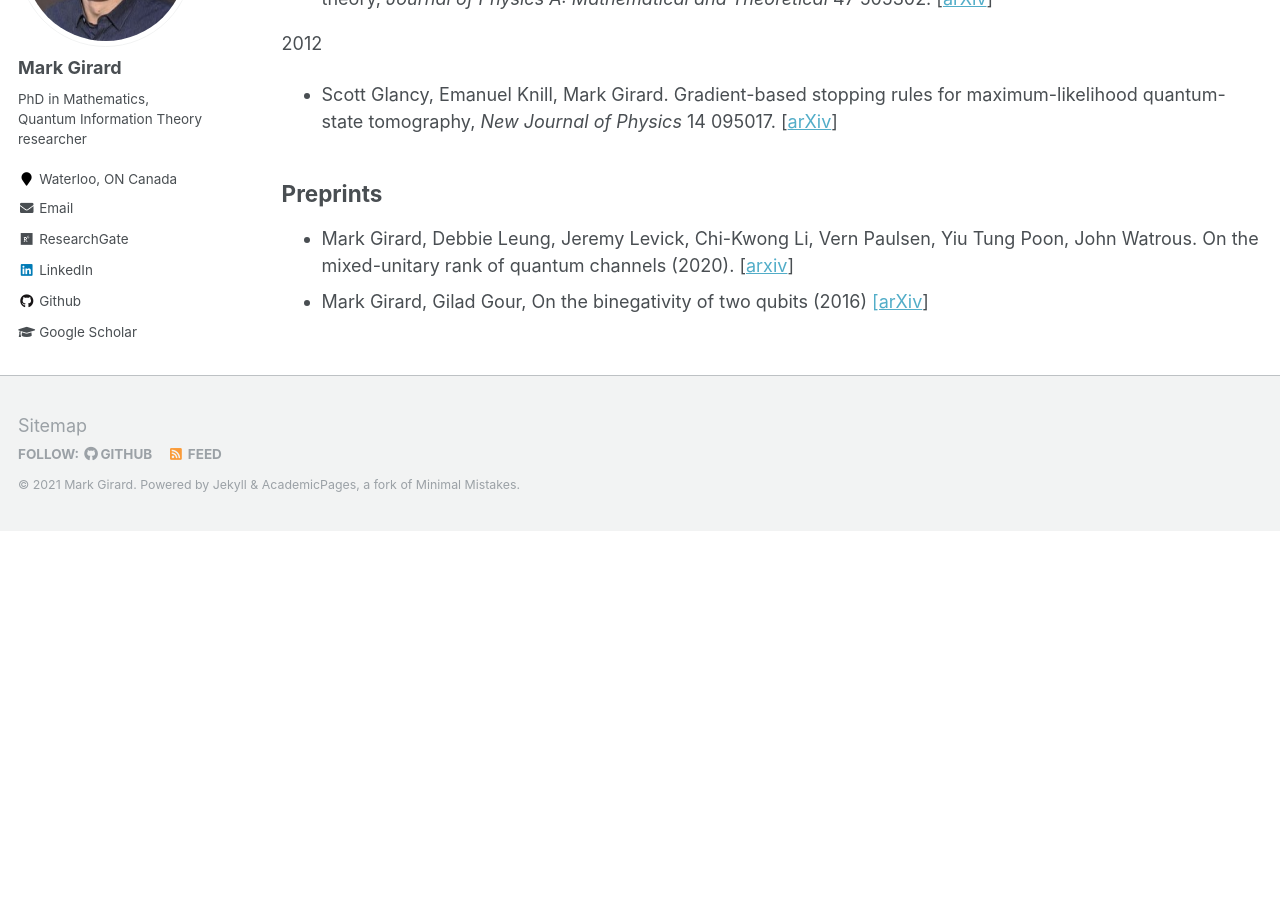
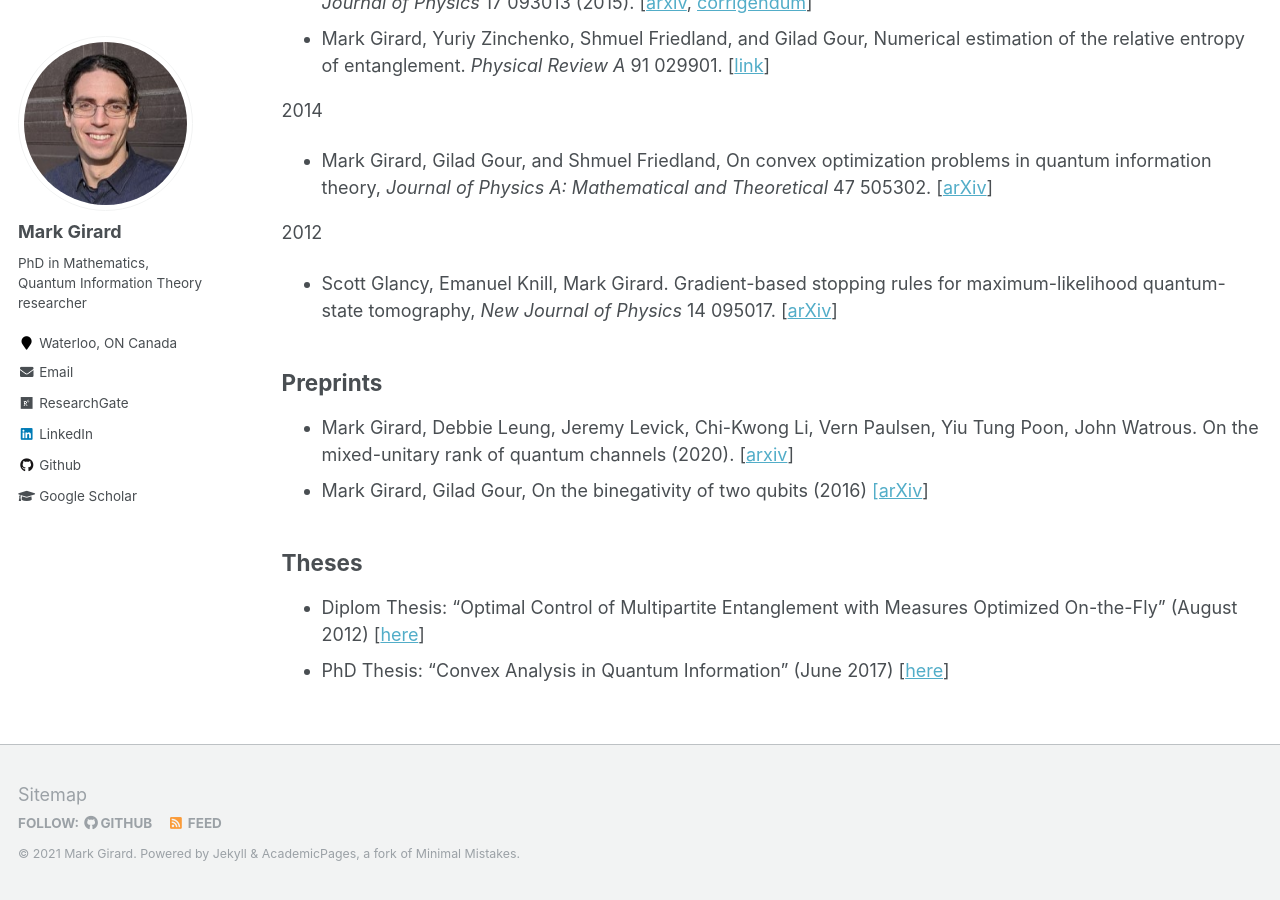
Before and after one commit to markwgirard/markwgirard.github.io, a Jekyll site: the page built from _pages/publications.md, in a window 1280 px wide and 900 px high, scrolled down 1057 px. Built offline with Jekyll 4.4.1, drawn with Linux system fonts in a browser that asks for light colours; before the commit the page ends 1588 px from its top, so only the background shows below that; some of the changed text lies outside the part shown.

Commit message:
add theses

```diff
--- a/_pages/publications.md
+++ b/_pages/publications.md
@@ -5,7 +5,10 @@ permalink: /publications/
 author_profile: true
 ---
 
+* TOC
+{:toc}
 
+## Publications in peer-reviewd journals
 
 2021
 
@@ -44,3 +47,8 @@ author_profile: true
 
 - Mark Girard, Debbie Leung, Jeremy Levick, Chi-Kwong Li, Vern Paulsen, Yiu Tung Poon, John Watrous. On the mixed-unitary rank of quantum channels (2020). \[[arxiv](https://arxiv.org/abs/2003.14405)\]
 - Mark Girard, Gilad Gour, On the binegativity of two qubits (2016) [\[arXiv](https://arxiv.org/pdf/1701.02724.pdf)\]
+
+## Theses
+
+- Diplom Thesis: "Optimal Control of Multipartite Entanglement with Measures Optimized On-the-Fly" (August 2012) \[[here](/files/MarksDiplomThesis.pdf)\]
+- PhD Thesis: "Convex Analysis in Quantum Information" (June 2017) \[[here](/files/Girard_Calgary_PhDthesis.pdf)\]
```
Also changed, not shown: 8 other files.
